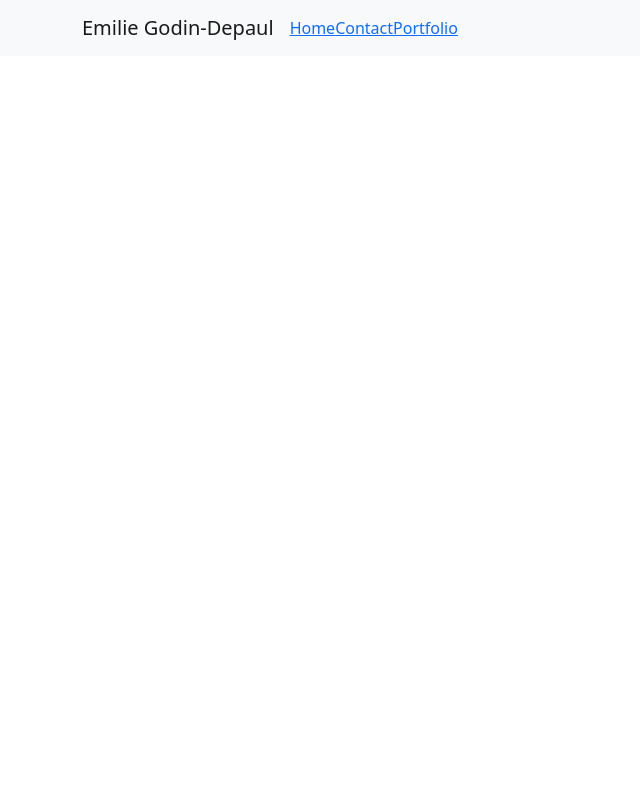
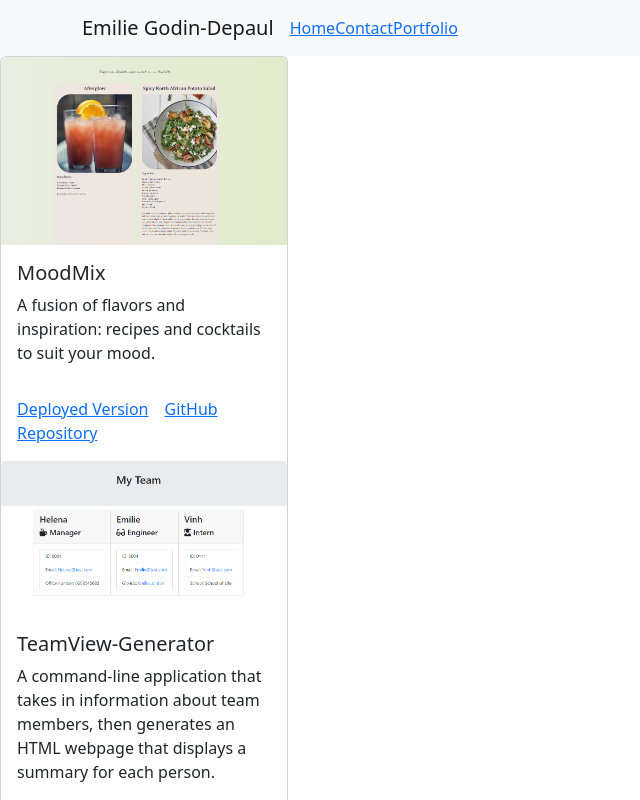
Before and after one commit to EmilieLondon/My_WebDev_Portfolio, a React (Create React App) app: page /portfolio in a window 1280 px wide. Shown: the top 800 px of the page, without its empty margins (0-640 px from the left). Built offline with nearby package versions, Linux system fonts and the light colour scheme.

Commit message:
formatted images

```diff
--- a/src/App.js
+++ b/src/App.js
@@ -2,9 +2,9 @@ import "./App.css";
 import { Route, Routes } from "react-router-dom";
 import Header from "./components/Header/Header";
 import Home from "./components/Home/Home";
-// import Portfolio from "./components/Portfolio/Portfolio";
+import Portfolio from "./components/Portfolio/Portfolio";
 import Contact from "./components/Contact/Contact";
-import Project from "./components/Project/Project"
+
 
 function App() {
   return (
@@ -12,7 +12,7 @@ function App() {
       <Header />
       <Routes>
         <Route path="home" element={<Home />} />
-        <Route path="project" element={<Project />} />
+        <Route path="portfolio" element={<Portfolio />} />
         <Route path="contact" element={<Contact />} />
       </Routes>
     </div>
--- a/src/components/Header/Header.jsx
+++ b/src/components/Header/Header.jsx
@@ -15,7 +15,7 @@ function Header() {
         <Nav className="me-auto">
           <Link to="home">Home</Link>
           <Link to="contact">Contact</Link>
-          <Link to="project">Portfolio</Link>
+          <Link to="portfolio">Portfolio</Link>
         </Nav>
       </Navbar.Collapse>
     </Container>
--- a/src/components/Portfolio/Portfolio.jsx
+++ b/src/components/Portfolio/Portfolio.jsx
@@ -1,48 +1,65 @@
-// import React from "react";
-// import Project from "../Project/Project";
-// import projects from "../projects.json"
+import React from "react";
+import projects from "../projects.json";
+import Card from 'react-bootstrap/Card';
 
-// function Portfolio() {
-//   return (
-//     <>
-//     <Project
-//       title={projects[0].title}
-//       description={projects[0].description}
-//       link={projects[0].link}
-//       repo={projects[0].repo}
-//     />
-//     <Project
-//        title={projects[1].title}
-//        description={projects[1].description}
-//        link={projects[1].link}
-//        repo={projects[1].repo}
-//     />
-//     <Project
-//        title={projects[2].title}
-//        description={projects[2].description}
-//        link={projects[2].link}
-//        repo={projects[2].repo}
-//     />
-//     <Project
-//       title={projects[3].title}
-//       description={projects[3].description}
-//       link={projects[3].link}
-//       repo={projects[3].repo}
-//     />
-//     <Project
-//        title={projects[4].title}
-//        description={projects[4].description}
-//        link={projects[4].link}
-//        repo={projects[4].repo}
-//     />
-//     <Project
-//        title={projects[5].title}
-//        description={projects[5].description}
-//        link={projects[5].link}
-//        repo={projects[5].repo}
-//     />
-//   </>
-// );
+function Portfolio(props) {
+  return (
+    <Card style={{ width: '18rem' }}>
+
+      {projects.map((item, index) => {
+        return (
+          <>
+      <Card.Img variant="top" src={process.env.PUBLIC_URL + item.image} />
+      <Card.Body key={item.id}>
+      <Card.Title>{item.title}</Card.Title>
+
+         <Card.Text>
+         {item.description}
+        </Card.Text>
+          </Card.Body>
+
+        <Card.Body>
+        <Card.Link href="{item.link}">Deployed Version</Card.Link>
+        <Card.Link href="{item.repo}">GitHub Repository</Card.Link>
+        </Card.Body>
+        </>
+          );
+      })}
+    </Card>
+    );
+    }
+
+
+export default Portfolio;
+
+{/* // function Portfolio(props) { */}
+{/* //   return (
+//     <div className="card">
+//       <div className="content">
+//         {projects.map((item, index) => { */}
+{/*
+//           return (
+//             <div className="cardContainer">
+//               <div className="card" key={item.id}>
+//                 <div className="card-body card-style">
+//                   <h5 className="card-title">{item.title}</h5>
+//                   <p className="card-text">{item.description}</p>
+//                   <a href={item.link}>
+//                     <img */}
+{/* //                       className="img-container"
+//                       src={process.env.PUBLIC_URL + item.image}
+//                       alt={item.title}
+//                     />
+//                   </a> */}
+{/* //                   <section>GitHub repository: {item.repo}</section>
+//                 </div> */}
+{/* //               </div> */}
+{/* //             </div>
+//           ); */}
+{/* //         })}
+//       </div> */}
+{/* //     </div> */}
+{/* //   );
 // }
 
-// export default Portfolio;
+// export default Portfolio; */}
--- a/src/components/Project/Project.jsx
+++ /dev/null
@@ -1,65 +0,0 @@
-import React from "react";
-import projects from "../projects.json";
-
-
-function Project(props) {
-  return (
-    <div className="card">
-      <div className="content">
-        {projects.map((item, index) => {
-
-          return (
-            <div className="cardContainer">
-              <div className="card" key={item.id}>
-                <div className="card-body card-style">
-                  <h5 className="card-title">{item.title}</h5>
-                  <p className="card-text">{item.description}</p>
-                  <a href={item.link}>
-                    <img
-                      className="img-container"
-                      src={process.env.PUBLIC_URL + item.image}
-                      alt={item.title}
-                    />
-                  </a>
-                  <section>GitHub repository: {item.repo}</section>
-                </div>
-              </div>
-            </div>
-          );
-        })}
-      </div>
-    </div>
-  );
-}
-
-export default Project;
-
-// import React from "react";
-
-// function Project(props) {
-//   return (
-//     <div className="card">
-//       <div className="img-container">
-//         <img src={props.image} alt={props.title}  />
-//       </div>
-//       <div className="content">
-//         <ul>
-//           <li>
-//             <strong>Title:</strong> {props.title}
-//           </li>
-//           <li>
-//             <strong>Description:</strong> {props.description}
-//           </li>
-//           <li>
-//             <strong>Deployed version:</strong> {props.link}
-//           </li>
-//           <li>
-//             <strong>GitHub repository:</strong> {props.repo}
-//           </li>
-//         </ul>
-//       </div>
-//     </div>
-//   );
-// }
-
-// export default Project;
--- a/src/components/projects.json
+++ b/src/components/projects.json
@@ -1,7 +1,7 @@
 [
     {
       "id": 1,
-      "image": "./moodmix-demo.gif",
+      "image": "/MoodMix.png",
       "title": "MoodMix",
       "description": " A fusion of flavors and inspiration: recipes and cocktails to suit your mood.",
       "link": "https://emilielondon.github.io/MoodMix/",
```
Also changed, not shown: public/MoodMix.png (added), src/components/Project/Project.css (deleted).
